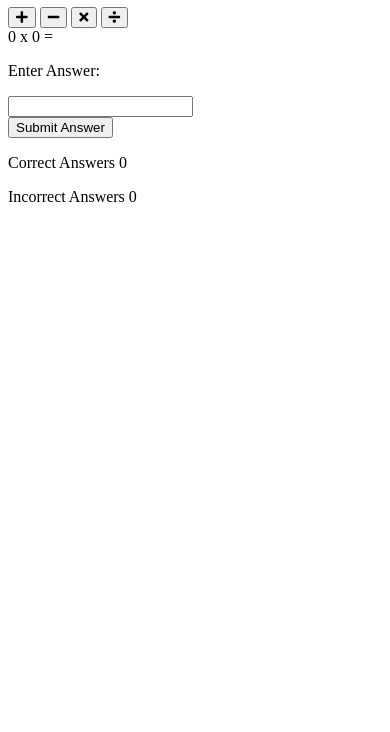
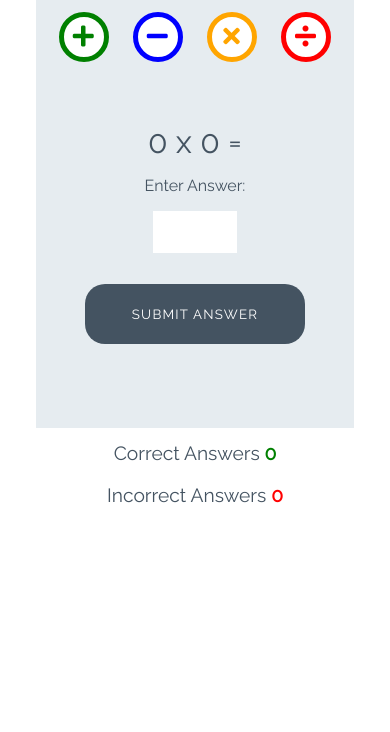
Before and after one commit to KseniaSOS/love-maths, a plain HTML site: page index.html in a window 390 px wide. Shown: the part 112-844 px from the top of the page. Drawn offline with Linux system fonts and the light colour scheme.

Commit message:
Set up structure of game functions

```diff
--- a/assets/CSS/style.css
+++ b/assets/CSS/style.css
@@ -0,0 +1,254 @@
+/* --------- Global style */
+
+body {
+    background-color: white;
+    font-family: "Raleway", sans-serif;
+    color: #445361;
+    text-align: center;
+}
+
+/* --------- Heading */
+
+.heading {
+    text-align: center;
+    font-size: 2.5rem;
+}
+
+.logo {
+    height: 40px;
+    padding-right: 5px;
+}
+
+/* --------- Game layout */
+
+.game-area {
+    background-color: #E6ECF0;
+    box-sizing: border-box;
+    width: 85%;
+    height: 65vh;
+    max-height: 450px;
+    max-width: 830px;
+    margin-left: auto;
+    margin-right: auto;
+    padding: 1%;
+}
+
+.question-area {
+    width: 50%;
+    font-size: 2rem;
+    margin: auto;
+    padding: 50px 0;
+}
+
+.question-area span {
+    padding: 0 15px;
+}
+
+.score-area {
+    margin: 5px auto;
+    width: 60%;
+    font-size: 1.2rem;
+}
+
+.controls-area {
+    width: 85%;
+    margin: 30px auto;
+}
+
+#score {
+    color: green;
+    font-weight: bold;
+}
+
+#incorrect {
+    color: red;
+    font-weight: bold;
+}
+
+.answer-message {
+    display: none;
+    font-size: 1rem;
+}
+
+#answer-box {
+    border: none;
+    color: #445361;
+    display: inline-block;
+    height: 40px;
+    width: 80px;
+    font-size: 1.2rem;
+}
+
+.scores {
+    display: inline-block;
+    padding: 25px;
+}
+
+/* --------- Buttons */
+
+.btn {
+    width: 220px;
+    height: 60px;
+    font-family: "Raleway", sans-serif;
+    text-transform: uppercase;
+    letter-spacing: 1.2px;
+    color: white;
+}
+
+.btn:focus {
+    outline: none;
+}
+
+.btn--big {
+    padding-top: 10px;
+    border-radius: 50%;
+    background-color: white;
+    border: 10px solid;
+    width: 100px;
+    height: 100px;
+    font-size: 3.2rem;
+    margin: 0 30px;
+    transition: all 0.5s;
+}
+
+.btn--blue {
+    border-color: blue;
+    color: blue;
+}
+
+.btn--blue:active,
+.btn--blue:hover {
+    background-color: darkblue;
+    color: white;
+}
+
+.btn--orange {
+    border-color: orange;
+    color: orange;
+}
+
+.btn--orange:active,
+.btn--orange:hover {
+    background-color: darkorange;
+    color: white;
+}
+
+.btn--red {
+    border-color: red;
+    color: red;
+}
+
+.btn--red:active,
+.btn--red:hover {
+    background-color: darkred;
+    color: white;
+}
+
+.btn--green {
+    border-color: green;
+    color: green;
+}
+
+.btn--green:active,
+.btn--green:hover {
+    background-color: darkgreen;
+    color: white;
+}
+
+.btn--gray {
+    margin-top: 25px;
+    background-color: #445361;
+    border: 1px transparent;
+    border-radius: 20px;
+}
+
+.btn--big::after{
+    content: attr(date-type);
+    font-siye: 1rem;
+    color: #445361;
+    position: relative;
+    left: -0.5em;
+}
+
+.btn--gray:active,
+.btn--gray:hover {
+    background-color: #0d1013;
+}
+
+/* --------- Media queries */
+
+@media (max-width: 414px) {
+    .controls-area {
+        width: 100%;
+    }
+
+    .btn--big {
+        margin: 0 10px;
+        padding: 5px;
+        border: 5px solid;
+        width: 50px;
+        height: 50px;
+        font-size: 1.5rem;
+    }
+
+    .btn--big::after {
+        font-size: 0.6rem;
+        left: -0.7rem;
+    }
+
+    .question-area {
+        padding: 10% 0;
+        width: 100%;
+    }
+
+    .question-area span {
+        padding: 0;
+    }
+
+    .answer-message {
+        display: block;
+    }
+
+    #answer-box {
+        display: block;
+        margin: 0 auto;
+    }
+
+    .btn--gray {
+        margin-top: 0;
+    }
+
+    .score-area {
+        width: 100%;
+    }
+
+    .scores {
+        margin: 0.5em auto;
+        display: block;
+        padding: 5px;
+    }
+
+    .heading {
+        font-size: 2rem;
+    }
+}
+
+@media (max-width: 320px) {
+    .game-area {
+        height: 70vh;
+    }
+
+    .controls-area {
+        width: 75%;
+        margin: 10px auto;
+    }
+
+    .btn--big {
+        margin: 10px 10px;
+    }
+
+    .question-area {
+        padding: 10px 0;
+    }
+
+}
--- a/assets/js/script.js
+++ b/assets/js/script.js
@@ -0,0 +1,31 @@
+function runGame () {
+
+}
+
+function checkAnswer() {
+
+}
+
+function calculateCorrectAnswer() {
+
+}
+
+function incrementScore() {
+
+}
+
+function incrementWrongAnswer() {
+
+}
+
+function displayAdditionQuestion() {
+
+}
+
+function displaySubtractQuestion() {
+
+}
+
+function displayMultiplyQuestion() {
+
+}
--- a/index.html
+++ b/index.html
@@ -20,16 +20,16 @@
 
     <div class="game-area">
         <div class="controls-area">
-            <button class="btn btn--big btn--green">
+            <button data-type="addidtion" class="btn btn--big btn--green">
                 <i class="fas fa-plus"></i>
             </button>
-            <button class="btn btn--big btn--blue">
+            <button data-type="subtract" class="btn btn--big btn--blue">
                 <i class="fas fa-minus"></i>
             </button>
-            <button class="btn btn--big btn--orange">
+            <button data-type="multiply" class="btn btn--big btn--orange">
                 <i class="fas fa-times"></i>
             </button>
-            <button class="btn btn--big btn--red">
+            <button data-type="division" class="btn btn--big btn--red">
                 <i class="fas fa-divide"></i>
             </button>
         </div>
@@ -41,7 +41,7 @@
             <p class="answer-message">Enter Answer:</p>
             <input id="answer-box" type="number">
         </div>
-        <button class="btn btn--gray">Submit Answer</button>
+        <button data-type="submit" class="btn btn--gray">Submit Answer</button>
     </div>
 
 
```
